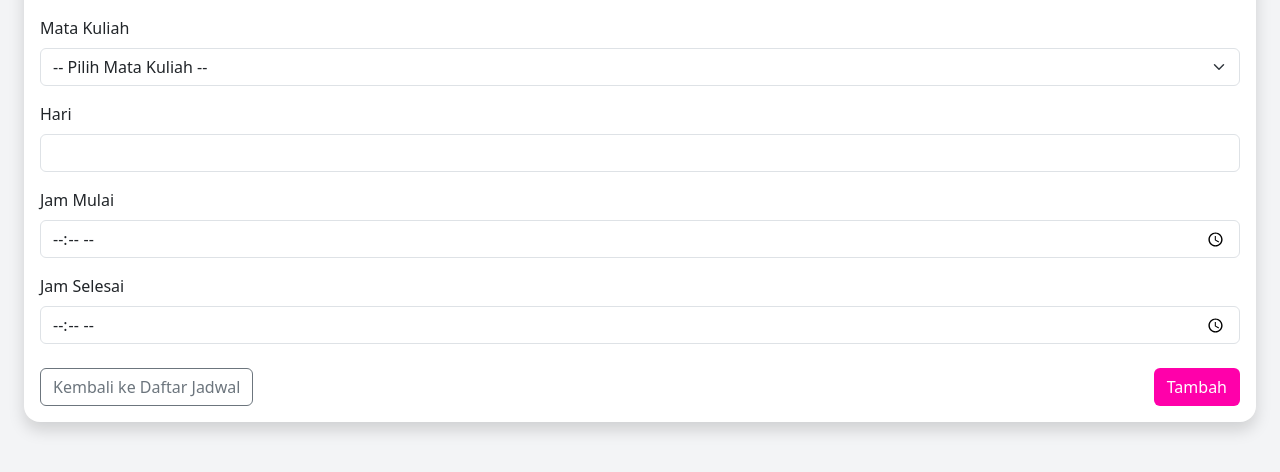
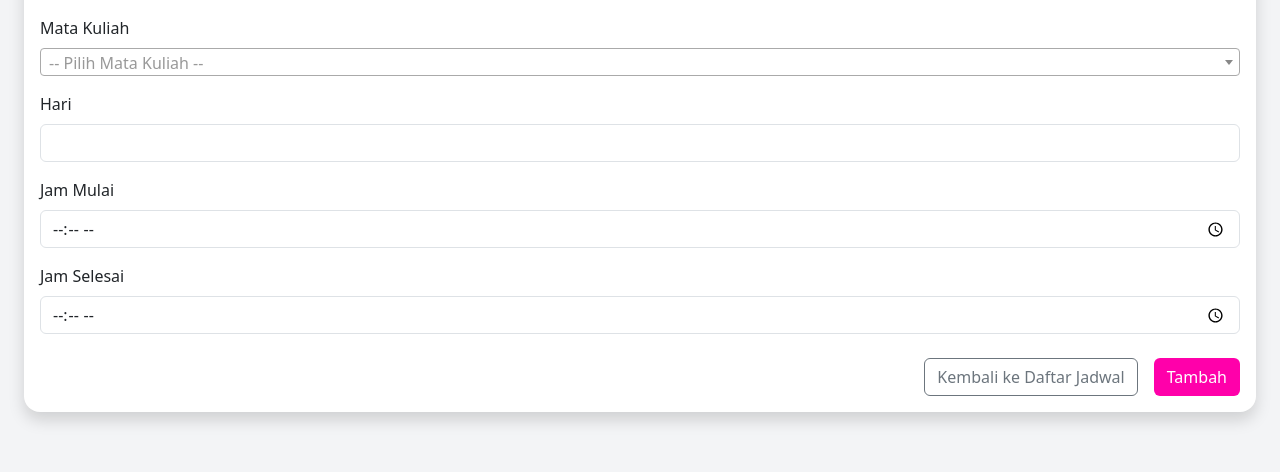
Before and after one commit to ArifbillahKamil/RBAC-Project, a Flask app: page /admin/jadwal/tambah in a window 1280 px wide. Shown: the part 302-774 px from the top of the page. Run offline with Flask 3, Linux system fonts and the light colour scheme; the visitor is signed in with stand-in values (Sample User, id 1); data that the repository does not hold is empty; some libraries are stand-ins or nearby versions.

Commit message:
perubahan jadwal form

```diff
--- a/templates/jadwal_form.html
+++ b/templates/jadwal_form.html
@@ -57,8 +57,8 @@
           <input type="time" name="jam_selesai" class="form-control" value="{{ jadwal.jam_selesai if jadwal else '' }}" required />
         </div>
 
-        <div class="d-flex justify-content-between">
-          <a href="{{ url_for('admin_jadwal.list_jadwal') }}" class="btn btn-outline-secondary">
+        <div class="d-grid gap-2 d-md-flex justify-content-md-end"> {# Changed to use d-grid and d-md-flex for better button alignment on different screen sizes #}
+          <a href="{{ url_for('admin_jadwal.list_jadwal') }}" class="btn btn-outline-secondary me-md-2"> {# Added me-md-2 for spacing #}
             Kembali ke Daftar Jadwal
           </a>
           <button type="submit" class="btn text-white" style="background-color: #ff00aa;">
@@ -73,8 +73,10 @@
 <script src="https://code.jquery.com/jquery-3.6.0.min.js"></script>
 <link href="https://cdn.jsdelivr.net/npm/select2@4.1.0-rc.0/dist/css/select2.min.css" rel="stylesheet" />
 <script src="https://cdn.jsdelivr.net/npm/select2@4.1.0-rc.0/dist/js/select2.min.js"></script>
+
 <script>
 $(document).ready(function() {
+  // Select2 for Mahasiswa with Ajax and dropdown below
   $('#mahasiswa_id').select2({
     ajax: {
       url: "{{ url_for('main.search_mahasiswa') }}",
@@ -84,14 +86,22 @@ $(document).ready(function() {
         return { q: params.term };
       },
       processResults: function (data) {
-        return {
-          results: data
-        };
+        return { results: data };
       },
       cache: true
     },
+    placeholder: 'Cari Mahasiswa',
     minimumInputLength: 2,
-    placeholder: 'Cari Mahasiswa'
+    width: '100%',
+    dropdownPosition: 'below'
+  });
+
+  // Select2 for Mata Kuliah (non ajax), dropdown below
+  $('#mata_kuliah_id').select2({
+    width: '100%',
+    dropdownPosition: 'below',
+    placeholder: '-- Pilih Mata Kuliah --',
+    allowClear: true
   });
 });
 </script>
```
